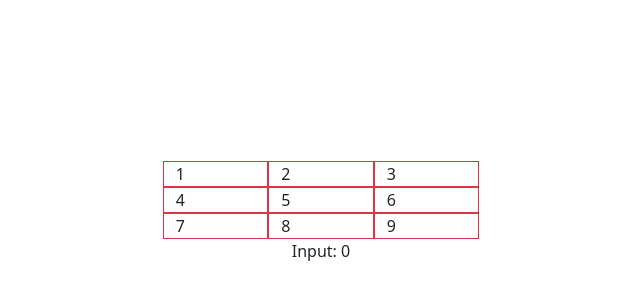
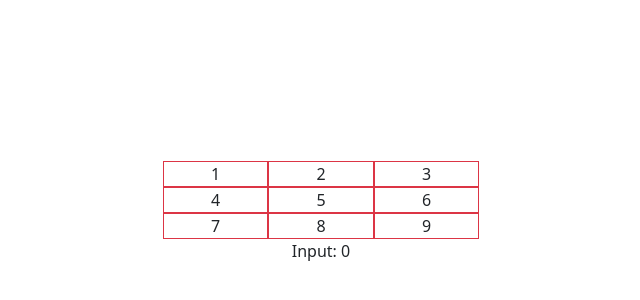
Before and after one commit to vichdz97/tic-tac-toe, a React (Vite) app: page / in a window 1280 px wide. Shown: the part 180-480 px from the top of the page, without its empty margins (319-959 px from the left). Built offline with nearby package versions, Linux system fonts and the light colour scheme.

Commit message:
added css to Blocks

```diff
--- a/src/App.css
+++ b/src/App.css
@@ -2,3 +2,11 @@ html, body, #root, #root>div {
     height: 100%;
     margin: 0;
 }
+
+.block {
+    text-align: center;
+}
+
+.block:hover {
+    background-color: rgb(237, 237, 237);
+}
```
